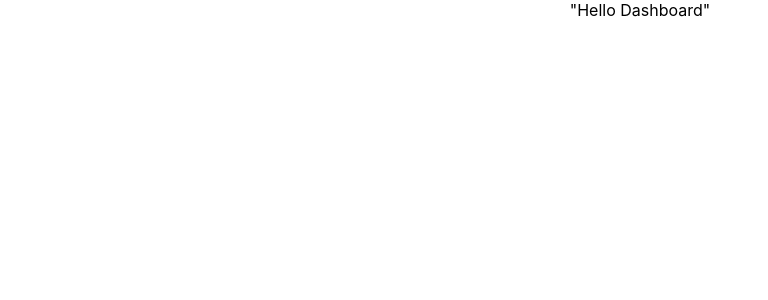
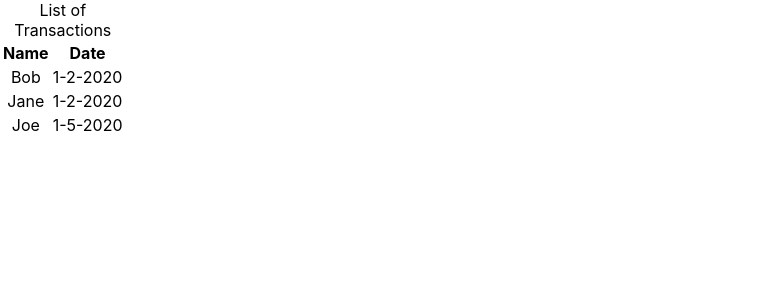
Before and after one commit to Spiteless/alexaIntegrationApp, a React (Create React App) app: page / in a window 1280 px wide. Shown: the top 300 px of the page, without its empty margins (0-768 px from the left). Built offline with nearby package versions, Linux system fonts and the light colour scheme.

Commit message:
Render generated table on Dashboard

```diff
--- a/package.json
+++ b/package.json
@@ -13,7 +13,7 @@
     "express": "^4.17.1",
     "express-session": "^1.17.1",
     "massive": "^6.6.0",
-    "mongodb": "^3.6.3",
+    "node-sass": "^4.14.1",
     "react": "^16.13.1",
     "react-dom": "^16.13.1",
     "react-router-dom": "^5.2.0",
--- a/src/Components/Dashboard/Dashboard.js
+++ b/src/Components/Dashboard/Dashboard.js
@@ -1,11 +1,36 @@
 import React from 'react';
+import './Dashboard.scss'
 
-const Dashboard = (props) =>{
+const dummy = [{
+    "clientName": "Bob",
+    "date": "1-2-2020",
+}, {
+    "clientName": "Jane",
+    "date": "1-2-2020",
+}, {
+    "clientName": "Joe",
+    "date": "1-5-2020",
+},
+]
+
+const Dashboard = (props) => {
     return (
-    <div>
-        "Hello Dashboard"
-    </div>
-        )
+        <div>
+            <table>
+                <caption>List of Transactions</caption>
+                <tr>
+                    <th>Name</th>
+                    <th>Date</th>
+                </tr>
+                {dummy.map(session => (
+                    <tr>
+                        <td>{session.clientName}</td>
+                        <td>{session.date}</td>
+                    </tr>
+                ))}
+            </table>
+        </div>
+    )
 }
 
 export default Dashboard;
--- /dev/null
+++ b/src/Components/Dashboard/Dashboard.scss
@@ -0,0 +1,3 @@
+body {
+    background-color: white;
+}
```
Also changed, not shown: 1 other file (tests, documents, lock files or other folders).
